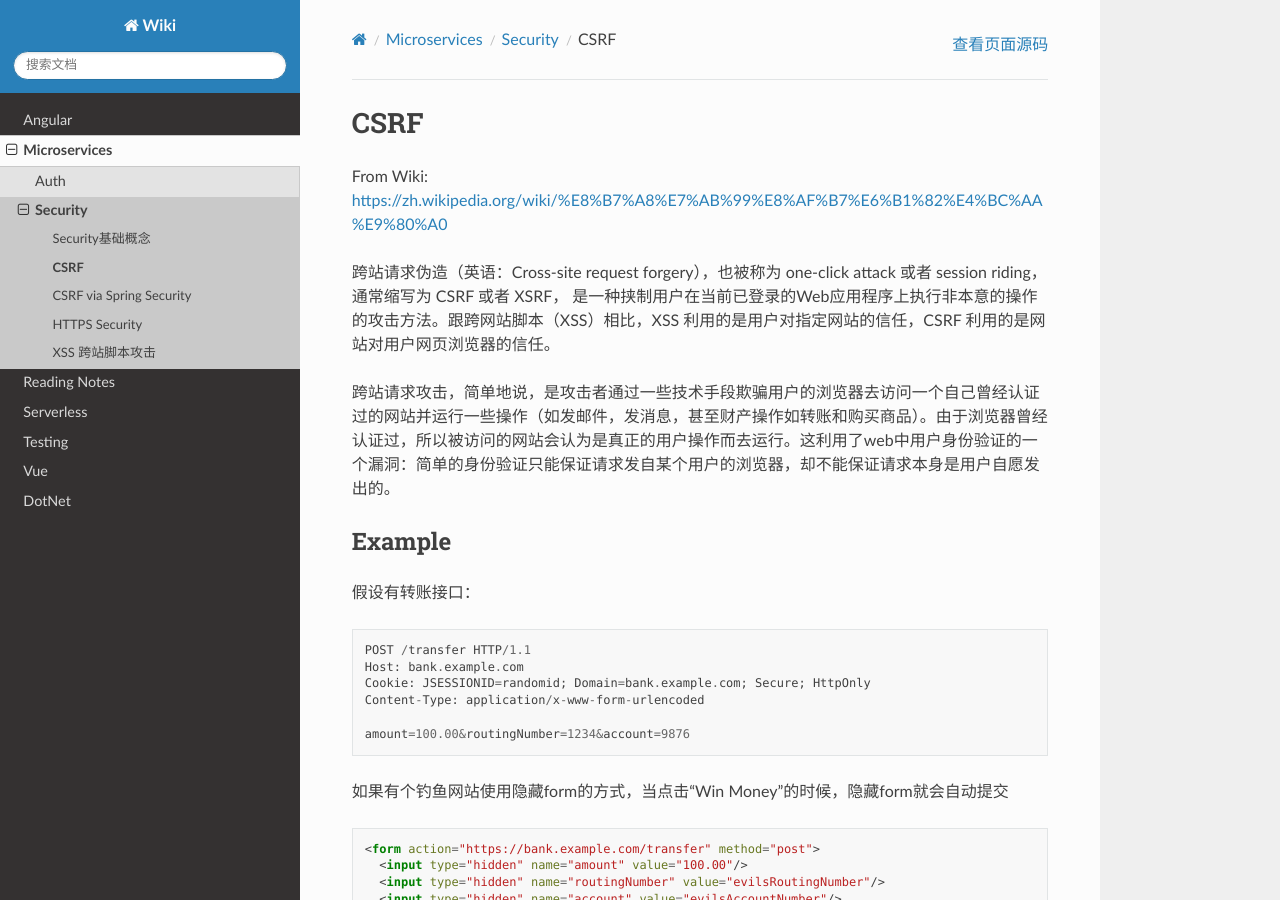
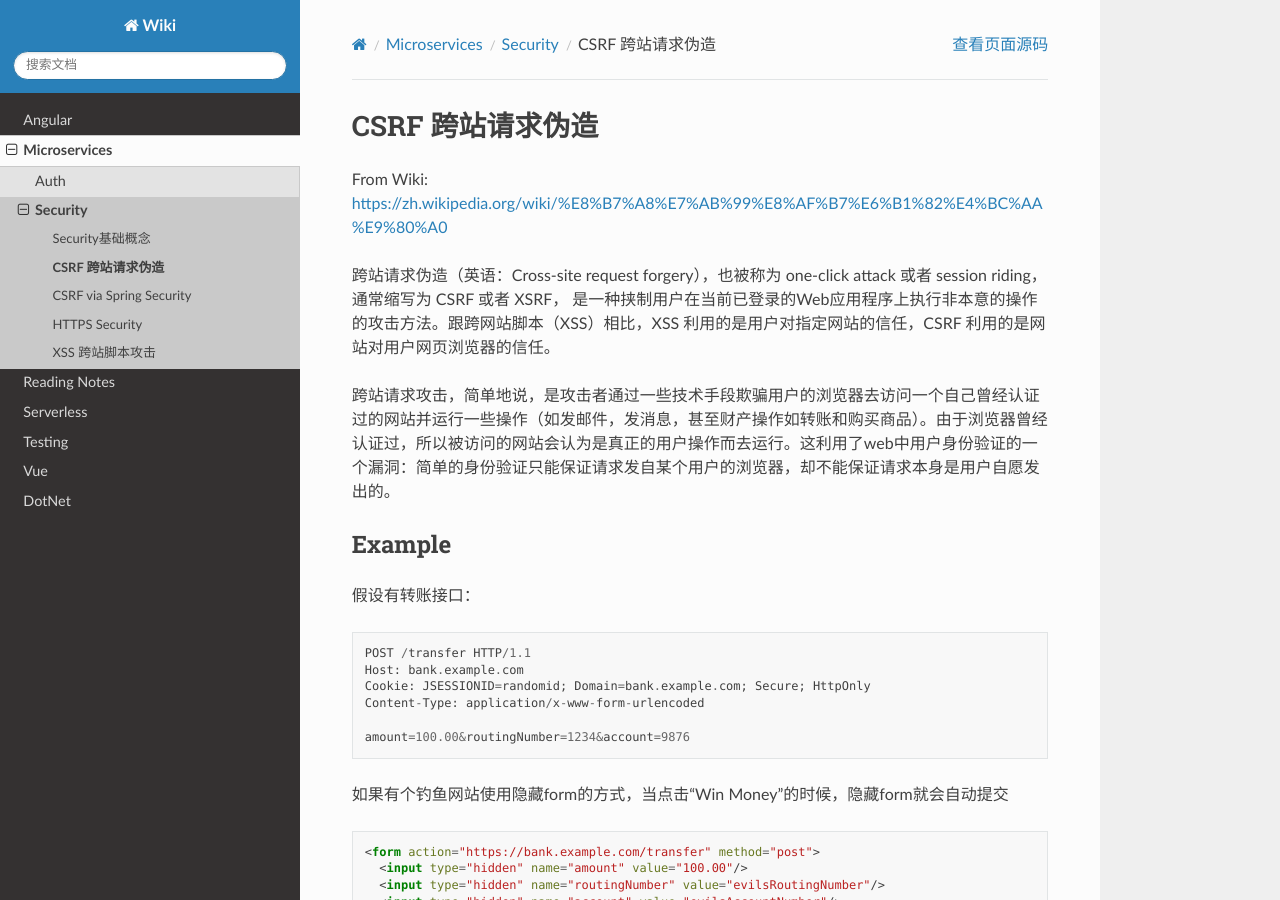
Before and after one commit to abigail830/Sphinx_wiki, a Sphinx documentation site: the page built from source/Microservices/Security/CSRF.rst, in a window 1280 px wide and 900 px high. Built offline with Sphinx 7.4.7 and the Read the Docs theme 2.0.0, drawn with Linux system fonts in a browser that asks for light colours.

Commit message:
Update CSRF.rst

```diff
--- a/source/Microservices/Security/CSRF.rst
+++ b/source/Microservices/Security/CSRF.rst
@@ -1,5 +1,5 @@
-CSRF
-==========
+CSRF 跨站请求伪造
+===========================
 
 From Wiki: https://zh.wikipedia.org/wiki/%E8%B7%A8%E7%AB%99%E8%AF%B7%E6%B1%82%E4%BC%AA%E9%80%A0
 
```
